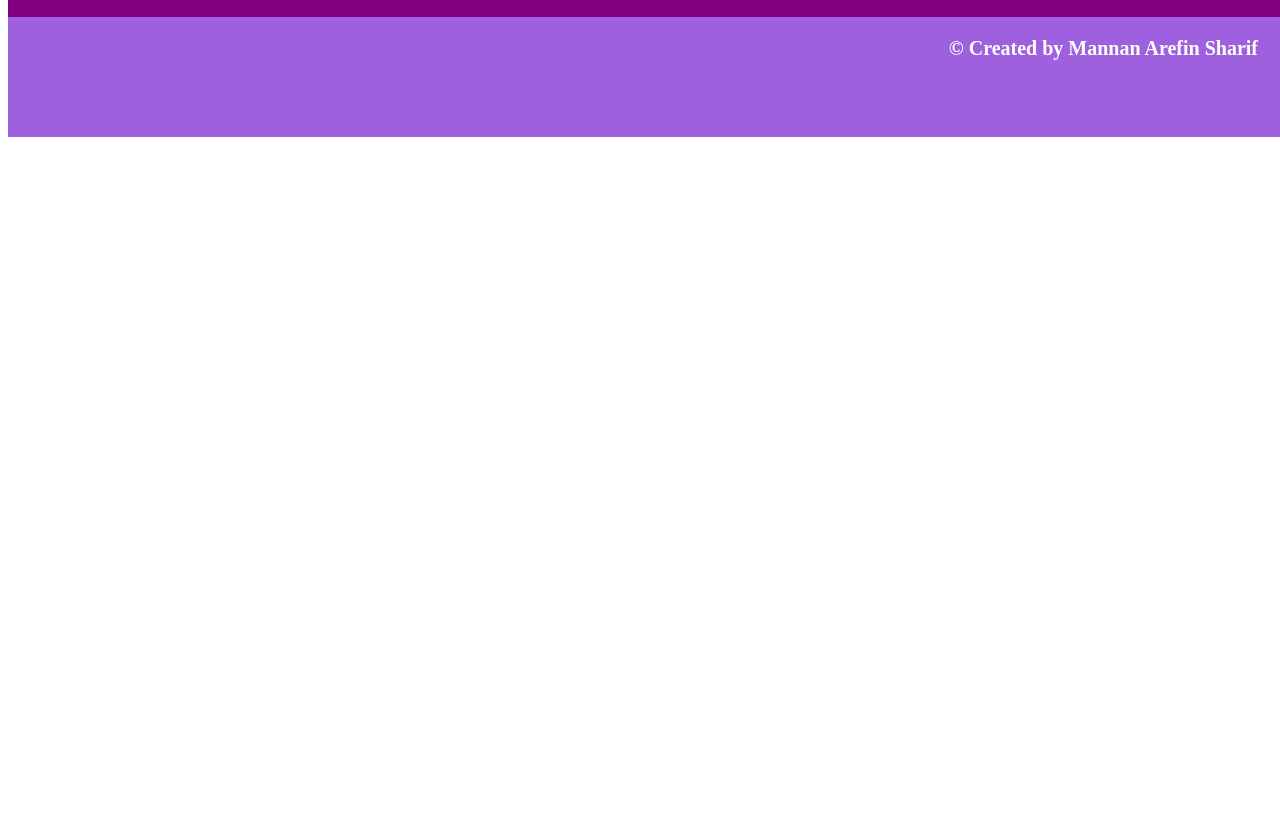
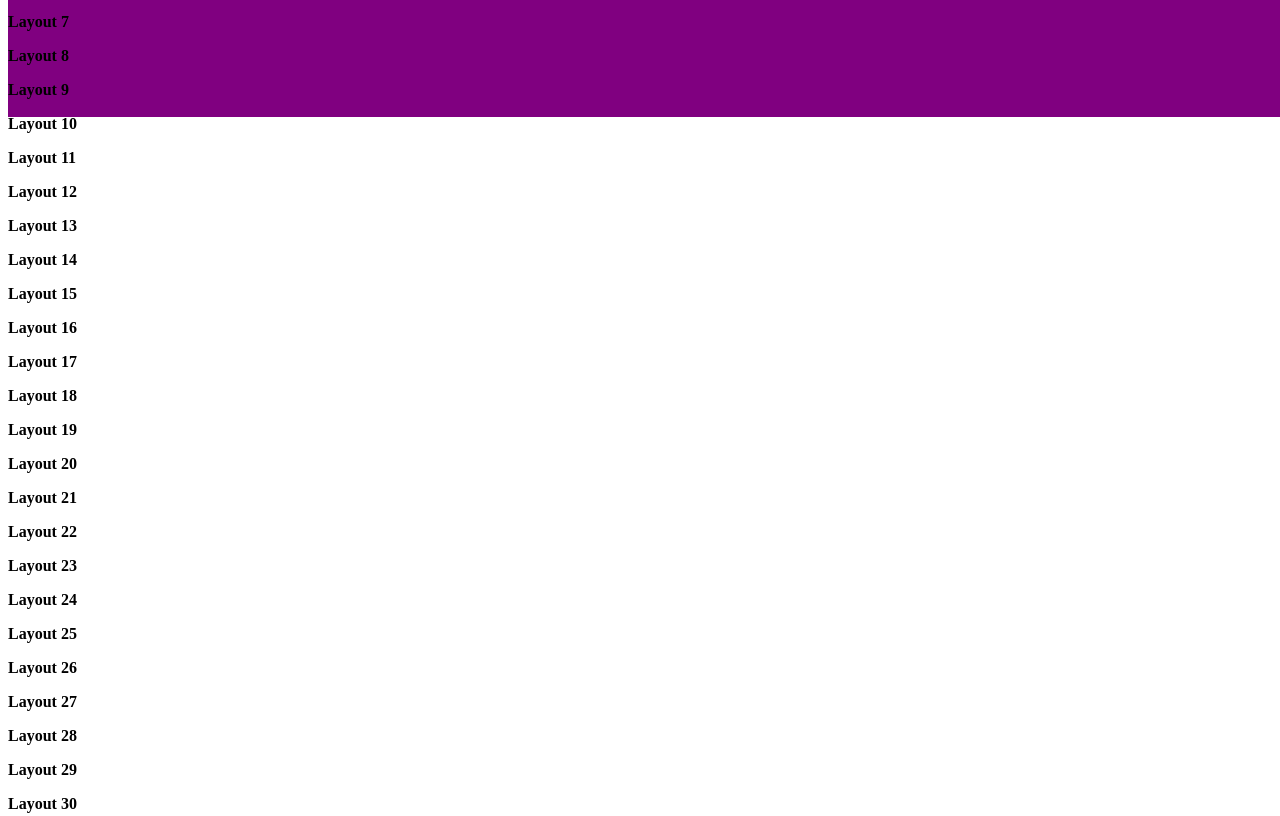
Before and after one commit to Shimanto007/Assignments_57, a plain HTML site: page index.html in a window 1280 px wide. Shown: the part 991-1807 px from the top of the page. Before the commit the page ends 1251 px from the top, so only its background shows below. Drawn offline with Linux system fonts and the light colour scheme.

Commit message:
Update index.html

```diff
--- a/index.html
+++ b/index.html
@@ -8,8 +8,8 @@
 <body>
 
 	<div class="container">
-		<div class="header"><p class="para-1">Assignment of SSB-57</p></div>
-		<div class="mark"><b><p class="para-2"><marquee>Website Layouts Created by SSB-57</marquee></p></div>
+		<div class="header"><p class="para-1">Layouts with <b>CSS</p></div>
+		<div class="mark"><b><p class="para-2"><marquee>SOME WEBSITE LAYOUTS</marquee></p></div>
 		<div class="content-part1">
 			<div class="part-1"><p class="L1"><a href="https://shimanto007.github.io/Assignment_2/" target="blank">Layout 1</a></p></div>
 			<div class="part-2"><p class="L2">Layout 2</p></div>
@@ -19,7 +19,46 @@
 			<div class="part-4"><p class="L4">Layout 4</p></div>
 			<div class="part-5"><p class="L5">Layout 5</p></div>
 			<div class="part-6"><p class="L6">Layout 6</p></div>
-
+		</div>
+		<div class="content-part3">
+			<div class="part-7"><p class="L7">Layout 7</p></div>
+			<div class="part-8"><p class="L8">Layout 8</p></div>
+			<div class="part-9"><p class="L9">Layout 9</p></div>
+		</div>
+		<div class="content-part4">
+			<div class="part-10"><p class="L10">Layout 10</p></div>
+			<div class="part-11"><p class="L11">Layout 11</p></div>
+			<div class="part-12"><p class="L12">Layout 12</p></div>
+		</div>
+		<div class="content-part5">
+			<div class="part-13"><p class="L13">Layout 13</p></div>
+			<div class="part-14"><p class="L14">Layout 14</p></div>
+			<div class="part-15"><p class="L15">Layout 15</p></div>
+		</div>
+		<div class="content-part6">
+			<div class="part-16"><p class="L16">Layout 16</p></div>
+			<div class="part-17"><p class="L17">Layout 17</p></div>
+			<div class="part-18"><p class="L18">Layout 18</p></div>
+		</div>
+		<div class="content-part7">
+			<div class="part-19"><p class="L19">Layout 19</p></div>
+			<div class="part-20"><p class="L20">Layout 20</p></div>
+			<div class="part-21"><p class="L21">Layout 21</p></div>
+		</div>
+		<div class="content-part8">
+			<div class="part-22"><p class="L22">Layout 22</p></div>
+			<div class="part-23"><p class="L23">Layout 23</p></div>
+			<div class="part-24"><p class="L24">Layout 24</p></div>
+		</div>
+		<div class="content-part9">
+			<div class="part-25"><p class="L25">Layout 25</p></div>
+			<div class="part-26"><p class="L26">Layout 26</p></div>
+			<div class="part-27"><p class="L27">Layout 27</p></div>
+		</div>
+		<div class="content-part10">
+			<div class="part-28"><p class="L28">Layout 28</p></div>
+			<div class="part-29"><p class="L29">Layout 29</p></div>
+			<div class="part-30"><p class="L30">Layout 30</p></div>
 		</div>
 		<div class="footer"><p class="fp"> © Created by Mannan Arefin Sharif <p>
 </div>
```
